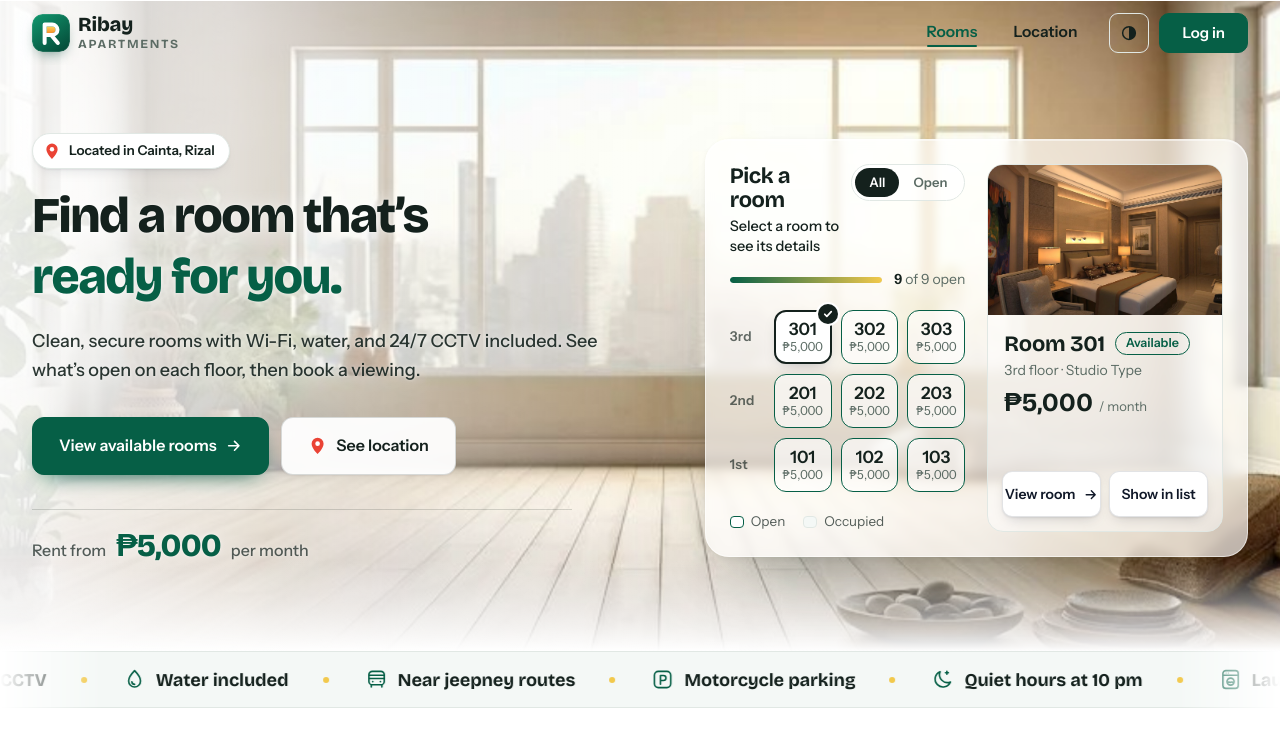
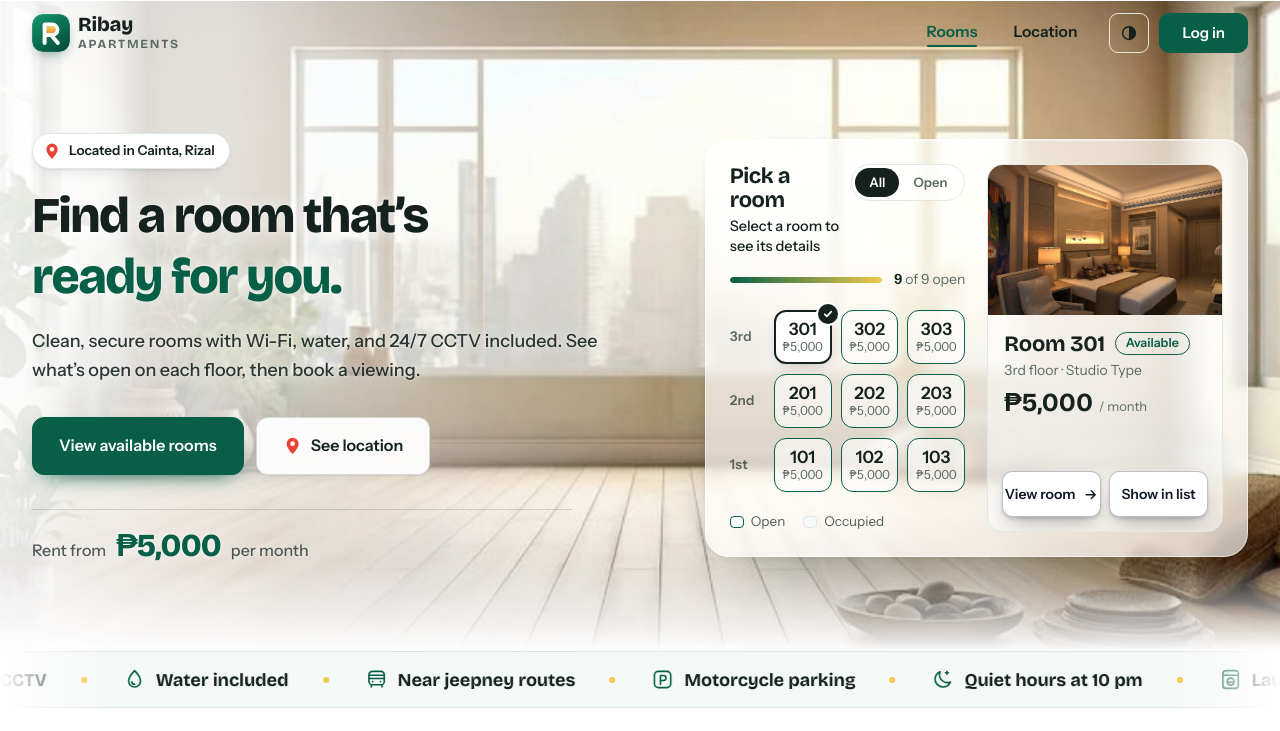
Before and after one commit to boadodean31-creator/apartments, a Django app: page / in a window 1280 px wide. Shown: the top 731 px of the page. Run offline with Django 5.2, Linux system fonts and the light colour scheme; data comes from the database, SQL or seed files in the repository.

Commit message:
Stronger resting shadow on room panel buttons, remove hero arrow

```diff
--- a/rooms/static/rooms/home-polish.css
+++ b/rooms/static/rooms/home-polish.css
@@ -20,12 +20,12 @@
 
 /* ---- panel buttons: plain white, soft outline and shadow ---- */
 .bd .bd-actions .btn, .bd .bd-actions .btn.pri {
-  background: #fff !important; color: #101828 !important; border: 1px solid rgba(16, 24, 40, .12) !important;
-  box-shadow: 0 1px 2px rgba(16, 24, 40, .08), 0 6px 14px -6px rgba(16, 24, 40, .22) !important;
+  background: #fff !important; color: #101828 !important; border: 1.5px solid rgba(16, 24, 40, .28) !important;
+  box-shadow: 0 2px 3px rgba(16, 24, 40, .14), 0 10px 20px -8px rgba(16, 24, 40, .38) !important;
   font-weight: 600; transition: transform .18s, box-shadow .18s;
 }
 @media (hover: hover) {
-  .bd .bd-actions .btn:hover { transform: translateY(-1px); box-shadow: 0 2px 4px rgba(16, 24, 40, .1), 0 10px 20px -8px rgba(16, 24, 40, .3) !important; }
+  .bd .bd-actions .btn:hover { transform: translateY(-2px); box-shadow: 0 3px 5px rgba(16, 24, 40, .16), 0 14px 26px -8px rgba(16, 24, 40, .45) !important; }
 }
 .bd .bd-actions .btn:active { transform: translateY(0); box-shadow: 0 1px 2px rgba(16, 24, 40, .12) !important; }
 .bd .bd-actions .btn .btn-ico { stroke: currentColor; }
--- a/rooms/templates/rooms/home.html
+++ b/rooms/templates/rooms/home.html
@@ -22,7 +22,7 @@
       <span><span class="l1">Rent a room that’s</span><span class="l2">priced fairly.</span></span>
     </span></span></h1>
     <p>Clean, secure rooms with Wi-Fi, water, and 24/7 CCTV included. See what’s open on each floor, then book a viewing.</p>
-    <div class="cta"><a class="btn pri" href="#rooms">View available rooms<svg class="btn-ico arr" viewBox="0 0 24 24" aria-hidden="true"><path d="M5 12h14M13 6l6 6-6 6"/></svg></a><a class="btn" href="#location"><svg class="btn-pin" viewBox="0 0 24 24" aria-hidden="true"><path fill="#EA4335" d="M12 22.5S4.5 15.4 4.5 9.6a7.5 7.5 0 0 1 15 0c0 5.8-7.5 12.9-7.5 12.9z"/><circle cx="12" cy="9.6" r="2.9" fill="#fff"/></svg>See location</a></div>
+    <div class="cta"><a class="btn pri" href="#rooms">View available rooms</a><a class="btn" href="#location"><svg class="btn-pin" viewBox="0 0 24 24" aria-hidden="true"><path fill="#EA4335" d="M12 22.5S4.5 15.4 4.5 9.6a7.5 7.5 0 0 1 15 0c0 5.8-7.5 12.9-7.5 12.9z"/><circle cx="12" cy="9.6" r="2.9" fill="#fff"/></svg>See location</a></div>
     {% if rooms %}{% with cheapest=rooms|dictsort:"rent"|first %}<p class="from">Rent from <strong>₱{{ cheapest.rent|floatformat:"0g" }}</strong> per month</p>{% endwith %}{% endif %}
   </div>
   <div class="bd" id="bd" aria-label="Building overview">
```
